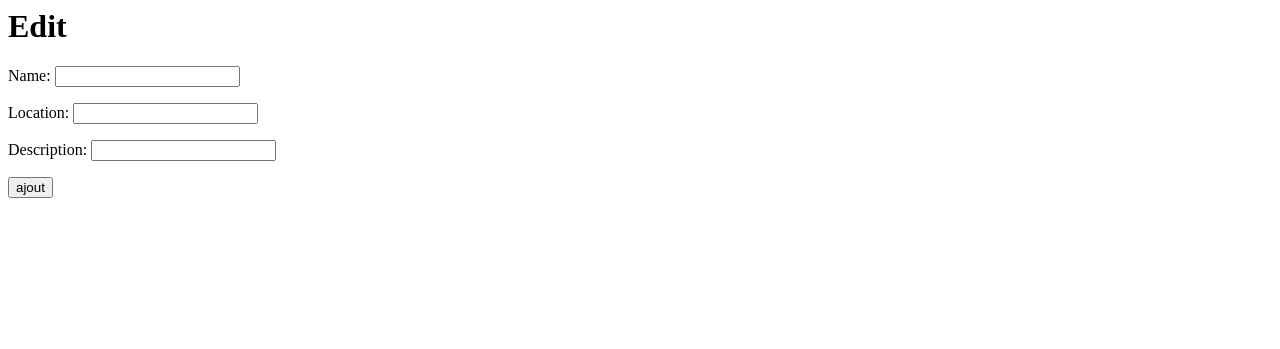
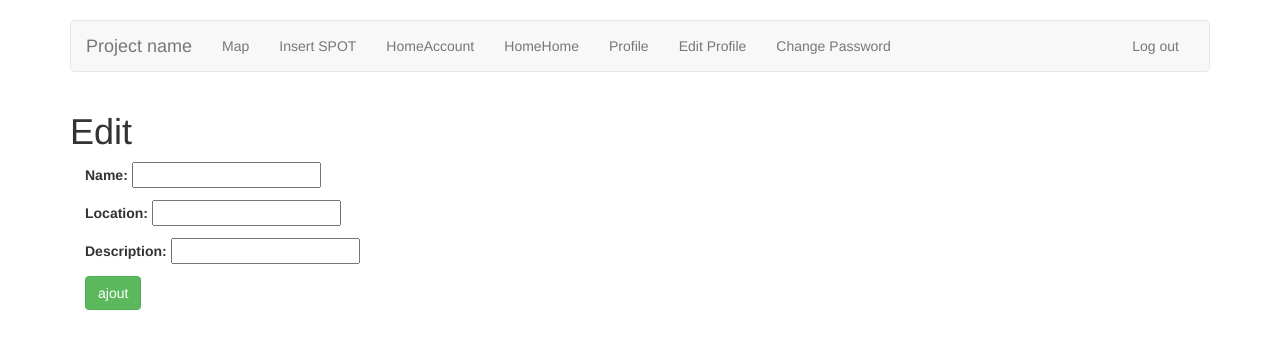
Before and after one commit to IvankaCaron/projekt3, a Django app: page /map/insertdata/ in a window 1280 px wide. Shown: the top 349 px of the page. Run offline with Django 3.2, Linux system fonts and the light colour scheme; the visitor is signed in with stand-in values (Sample User, id 1); some libraries are stand-ins or nearby versions.

Commit message:
Farm Projet, 11th commit, insert data in the menu

```diff
--- a/farm/accounts/templates/base.html
+++ b/farm/accounts/templates/base.html
@@ -33,6 +33,7 @@
               {% if user.is_authenticated %}
               <ul class="nav navbar-nav">
                   <li><a href="/map">Map</a> </li>
+                  <li><a href="/map/insertdata">Insert SPOT</a> </li>
                   <li><a href="/account">HomeAccount</a> </li>
                   <li><a href="/home">HomeHome</a> </li>
                   <li><a href="{% url 'view_profile' %}">Profile</a> </li>
--- a/farm/templates/form.html
+++ b/farm/templates/form.html
@@ -1,10 +1,16 @@
+{% extends 'base.html' %}
 {% load leaflet_tags %}
-<html>
-  <head>
+
+{% block head %}
     {% leaflet_js plugins="forms" %}
     {% leaflet_css plugins="forms" %}
-  </head>
-  <body>
+    <title>ADD SPOT</title>
+{% endblock %}
+
+
+
+{% block body %}
+<div class="container">
     <h1>Edit {{ object }}</h1>
     <div class="container">
     <form  method="post">
@@ -13,5 +19,8 @@
         <button type="submit" class="btn btn-success">ajout</button>
     </form>
      </div>
-  </body>
-</html>
+
+
+
+</div>
+{% endblock %}
--- a/farm/templates/map.html
+++ b/farm/templates/map.html
@@ -17,7 +17,10 @@
 </head>
 
 <body>
+
 <h3>My Map </h3>
+
+
 <script type="text/javascript">
     function our_layers(map,options){
 
```
